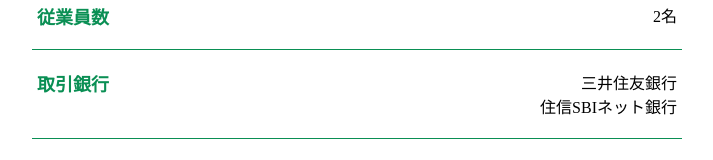
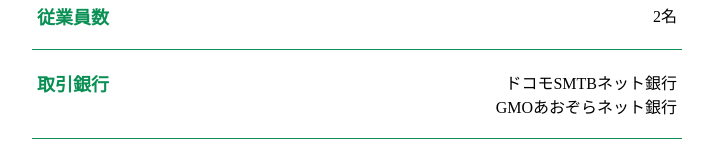
Before and after one commit to Reigle/home_page, a plain HTML site: page info/index.html in a window 1280 px wide. Shown: the part 899-1059 px from the top of the page, without its empty margins (283-996 px from the left). Drawn offline with nearby package versions, Linux system fonts and the light colour scheme; grey boxes are pictures that could not be loaded.

Commit message:
銀行変更

```diff
--- a/info/index.html
+++ b/info/index.html
@@ -82,7 +82,7 @@
         <div class="info_content">
           <span class="info_contents_title">取引銀行</span>
           <span class="info_contents_text info_bank">
-            三井住友銀行<br />住信SBIネット銀行
+            ドコモSMTBネット銀行<br />GMOあおぞらネット銀行
           </span>
         </div>
         <div class="info_content">
```
Also changed, not shown: greetings/index.html (+1 -1 lines).
